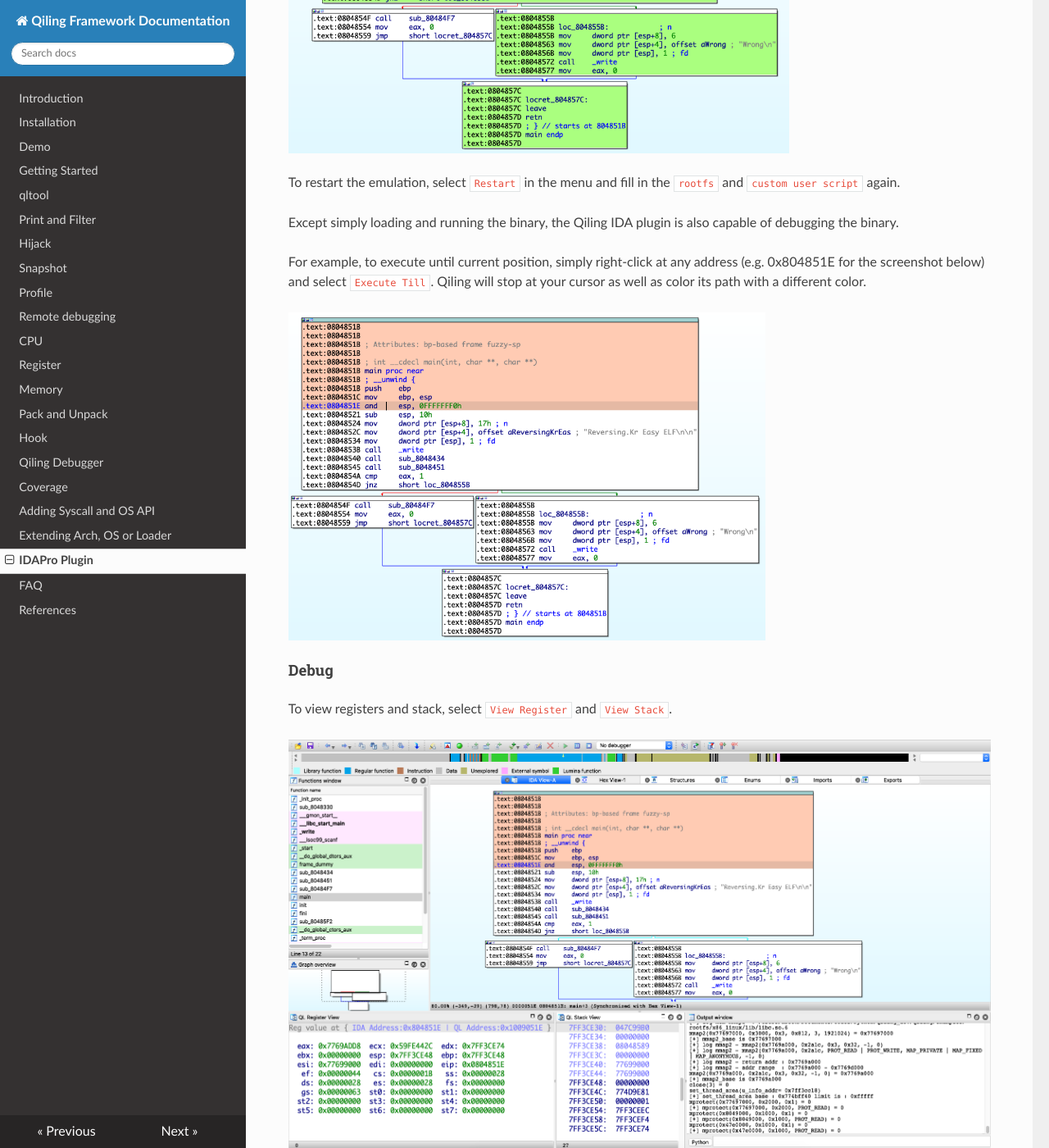
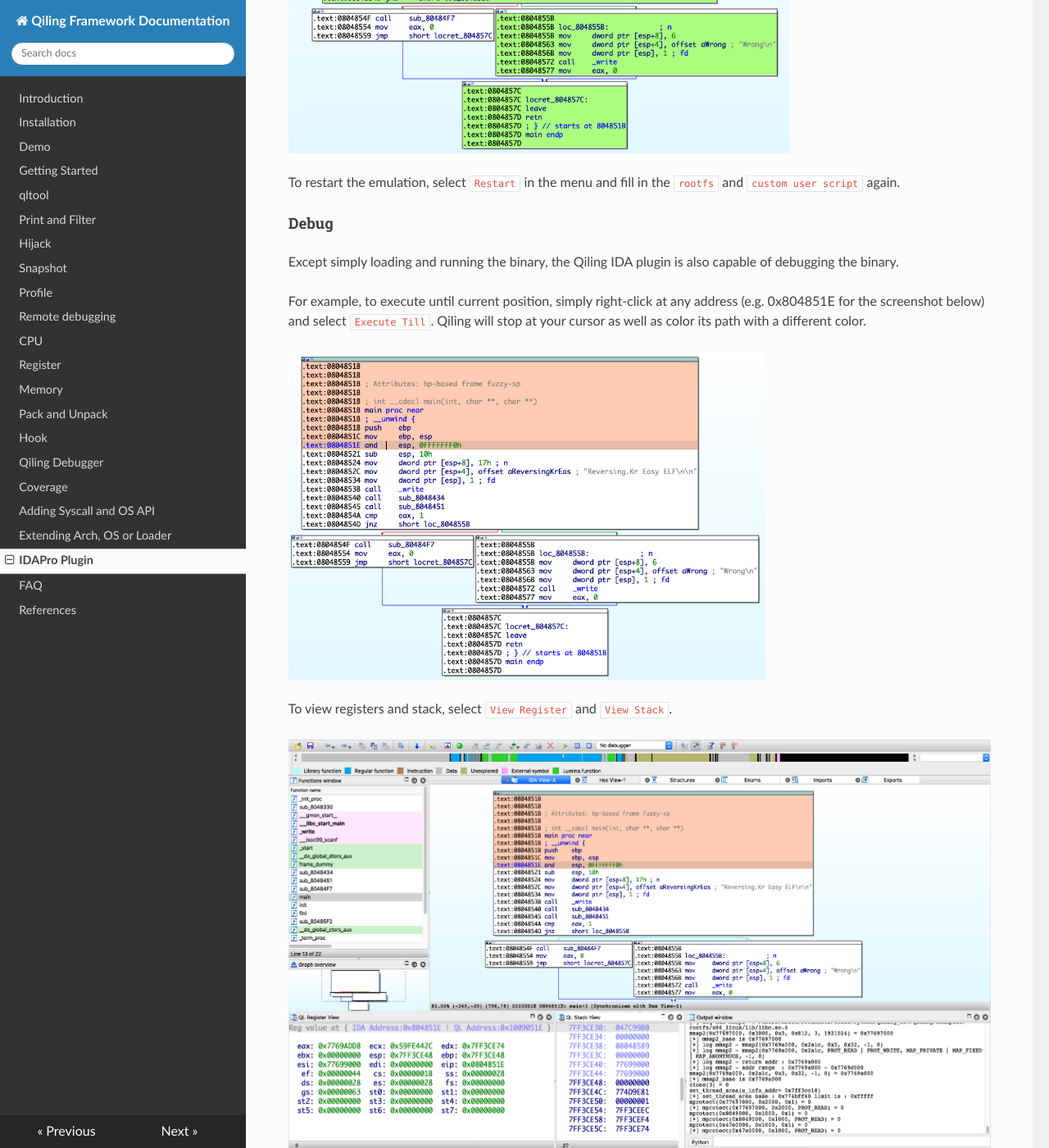
Before and after one commit to qilingframework/rtfd.io, an MkDocs documentation site: the page built from docs/ida.md, in a window 1280 px wide and 1400 px high, scrolled down 3660 px. Shown: the whole window at 82% size. Built offline with MkDocs 1.6.1, drawn with Linux system fonts in a browser that asks for light colours; nearby versions of some CDN libraries.

Commit message:
Move title

```diff
--- a/docs/ida.md
+++ b/docs/ida.md
@@ -98,13 +98,13 @@ At this time, Qiling has finished parsing the binary, loading it into the memory
 
 To restart the emulation, select `Restart` in the menu and fill in the `rootfs` and `custom user script` again.
 
+#### Debug
+
 Except simply loading and running the binary, the Qiling IDA plugin is also capable of debugging the binary.
 
 For example, to execute until current position, simply right-click at any address (e.g. 0x804851E for the screenshot below) and select `Execute Till`. Qiling will stop at your cursor as well as color its path with a different color.
 
 ![](img/ida6.png){: style="height: 400px"}
-
-#### Debug
 
 To view registers and stack, select `View Register` and `View Stack`.
 
```
